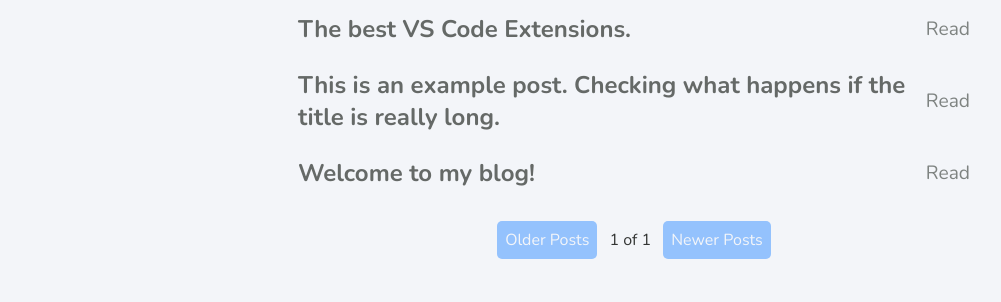
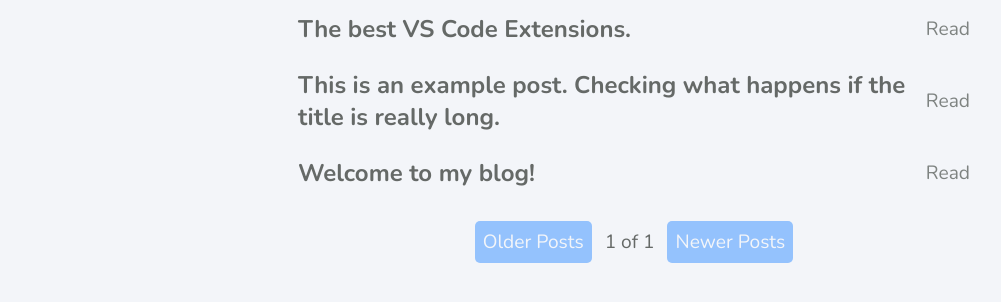
Before and after one commit to DantchoLV9/dantcho-pwd, a plain HTML site: page index.html in a window 1280 px wide. Shown: the part 210-512 px from the top of the page, without its empty margins (6-1007 px from the left). Drawn offline with nearby package versions, Linux system fonts and the light colour scheme; files that its build step writes are made by us from their sources.

Commit message:
Added font styling to pagination & Added alt text to 404 image

```diff
--- a/less/posts-list.less
+++ b/less/posts-list.less
@@ -152,6 +152,8 @@ main {
 	.pagination {
 		margin: 2rem 0;
 		text-align: center;
+		font-size: 1.2rem;
+		color: lighten(@main-black, 20%);
 
 		a {
 			display: inline;
```
Also changed, not shown: 404.html (+1 -1 lines).
